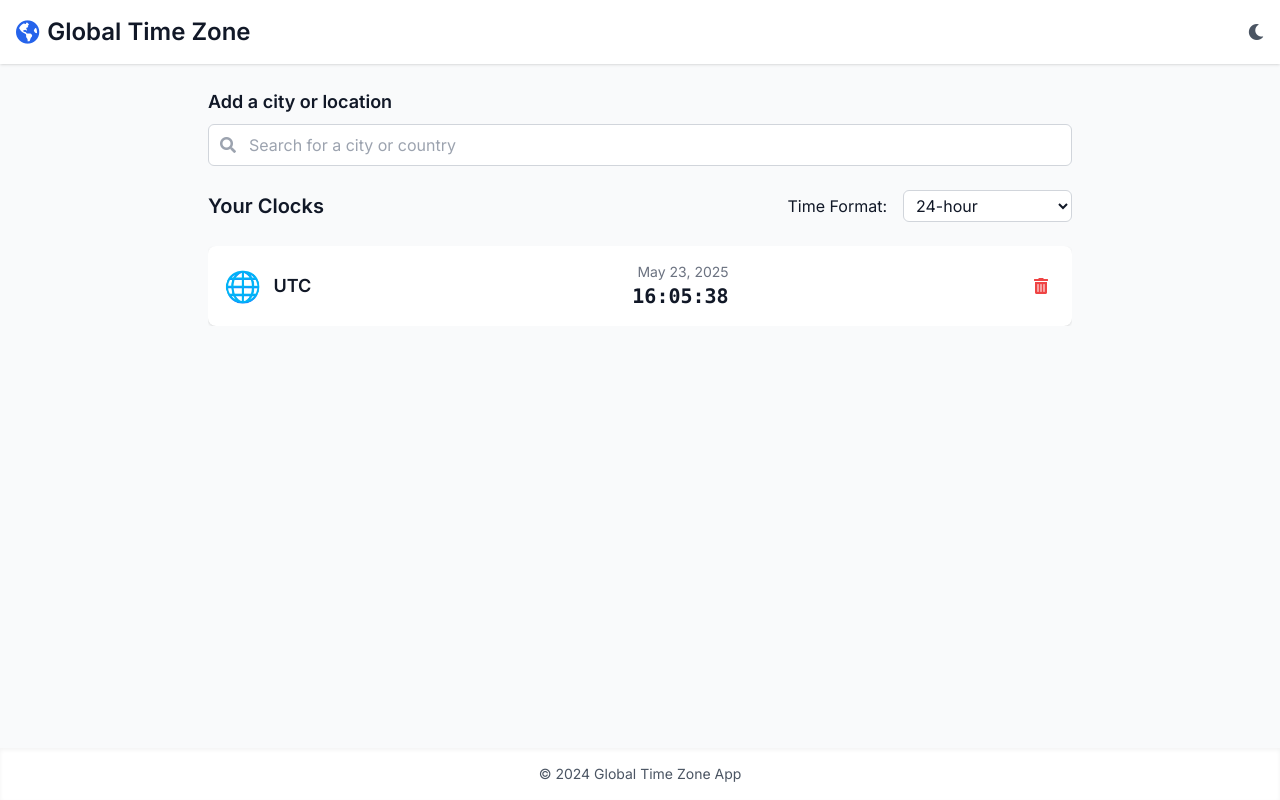
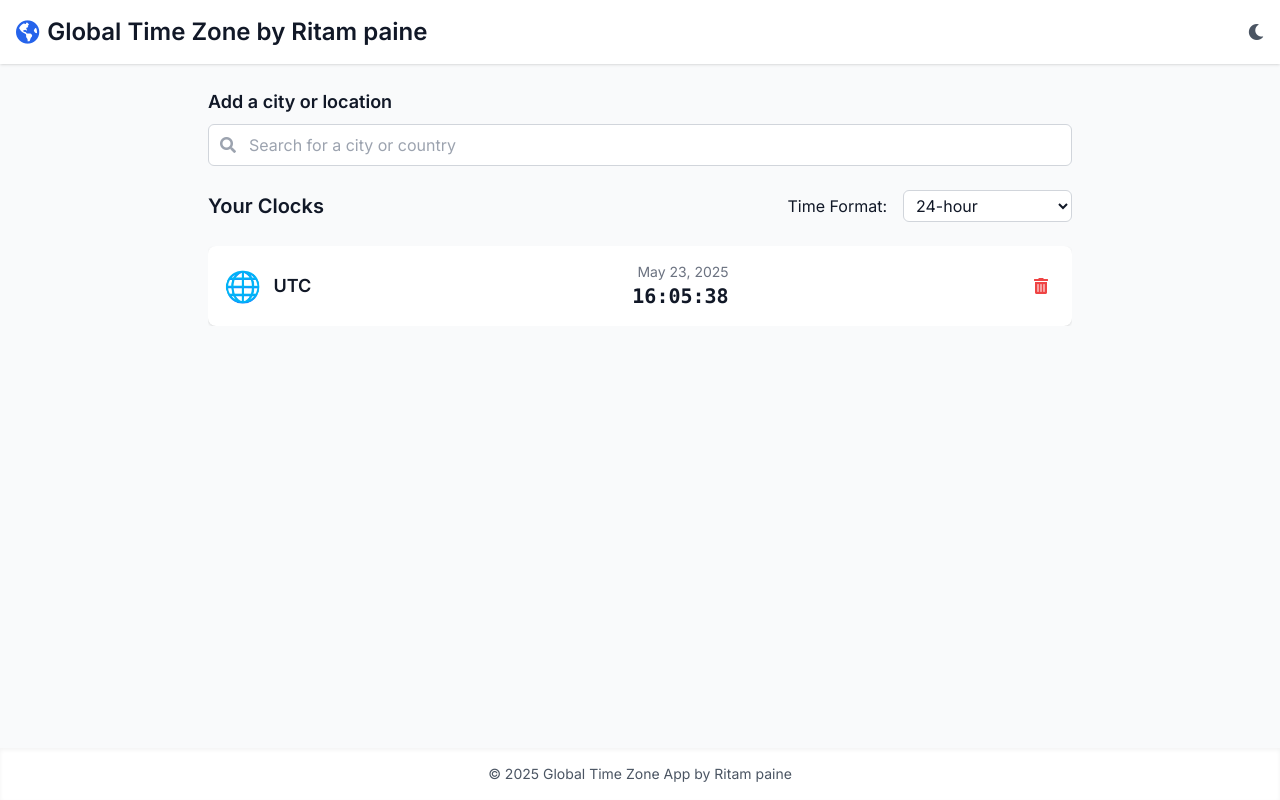
Before and after one commit to Developer38-creator/My-html-, a plain HTML site: page index.html in a window 1280 px wide. Drawn offline with nearby package versions, Linux system fonts and the light colour scheme.

Commit message:
Update index.html

```diff
--- a/index.html
+++ b/index.html
@@ -2,7 +2,7 @@
 <head>
   <meta charset="UTF-8" />
   <meta name="viewport" content="width=device-width, initial-scale=1" />
-  <title>Global Time Zone App</title>
+  <title>Global Time Zone App by Ritam paine</title>
   <script src="https://cdn.tailwindcss.com"></script>
   <link
     rel="stylesheet"
@@ -22,7 +22,7 @@
   <header class="bg-white dark:bg-gray-800 shadow p-4 flex items-center justify-between sticky top-0 z-20">
     <h1 class="text-2xl font-semibold flex items-center space-x-2">
       <i class="fas fa-globe-americas text-blue-600 dark:text-blue-400"></i>
-      <span>Global Time Zone</span>
+      <span>Global Time Zone by Ritam paine</span>
     </h1>
     <button
       id="toggleDarkMode"
@@ -79,7 +79,7 @@
   </main>
 
   <footer class="bg-white dark:bg-gray-800 shadow-inner p-4 text-center text-sm text-gray-600 dark:text-gray-400">
-    &copy; 2024 Global Time Zone App
+    &copy; 2025 Global Time Zone App by Ritam paine
   </footer>
 
   <script>
```
